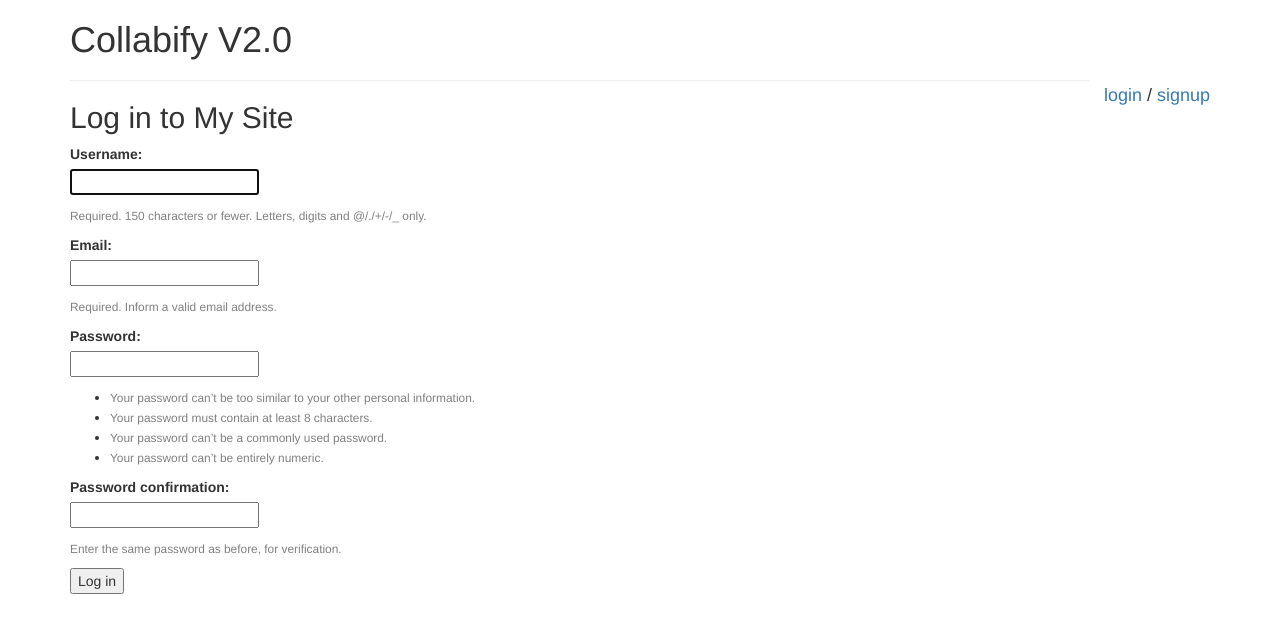
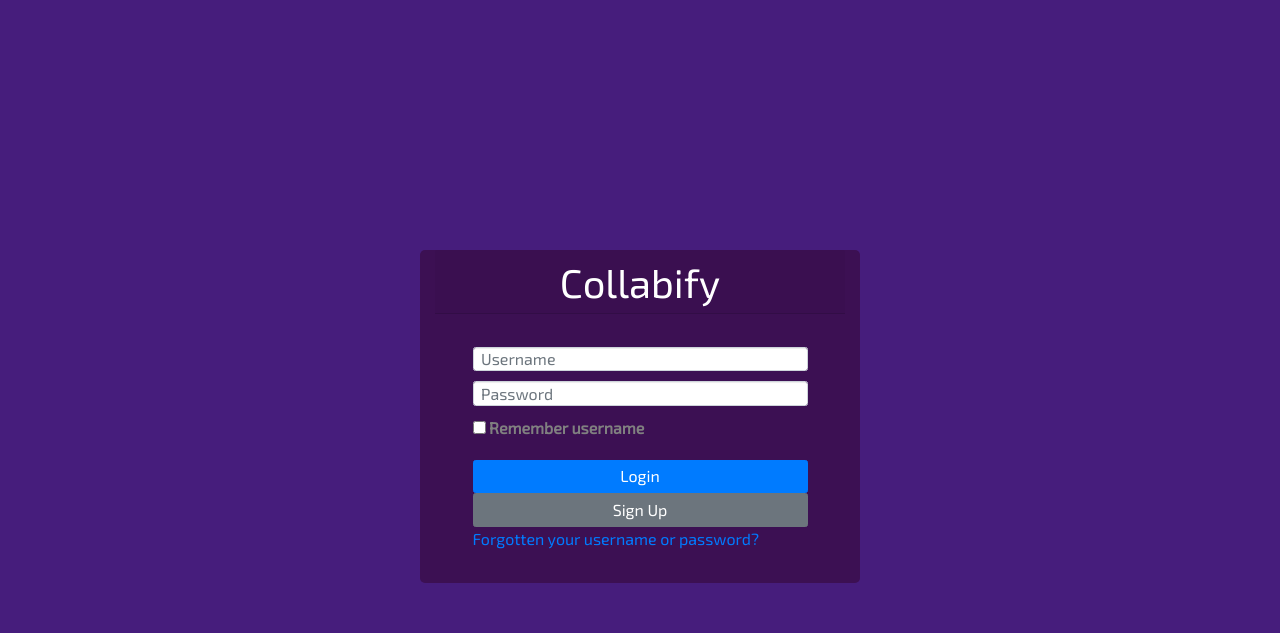
Before and after one commit to dineepthomas/collabify_v2.0, a Django app: template collabify/scripts/templates/login.html in a window 1280 px wide. Shown: the top 633 px of the page. Run offline with Django 3.2, Linux system fonts and the light colour scheme; the template is opened without the code that fills it: values that come from a table or form of the project are taken from there, others are empty; some libraries are stand-ins or nearby versions.

Commit message:
login page

```diff
--- a/collabify/scripts/templates/login.html
+++ b/collabify/scripts/templates/login.html
@@ -1,25 +1,65 @@
-{% extends 'base.html' %}
+<!DOCTYPE html>
+<html lang = "en">
+<meta charset="utf-8">
 
-{% block content %}
-  <h2>Log in to My Site</h2>
-  {% if form.errors %}
-    <p style="color: red">Your username and password didn't match. Please try again.</p>
-  {% endif %}
-  <form method="post">
-    {% csrf_token %}
-    <input type="hidden" name="next" value="{{ next }}" />
-    {% for field in form %}
-      <p>
-        {{ field.label_tag }}<br>
-        {{ field }}<br>
-        {% for error in field.errors %}
-          <p style="color: red">{{ error }}</p>
-        {% endfor %}
-        {% if field.help_text %}
-          <p><small style="color: grey">{{ field.help_text }}</small></p>
-        {% endif %}
-      </p>
-    {% endfor %}
-    <button type="submit">Log in</button>
-  </form>
-{% endblock %}
+<head>
+	  <meta name="viewport" content="width=device-width, initial-scale=1">
+	  <link rel="stylesheet" href="https://maxcdn.bootstrapcdn.com/bootstrap/3.3.7/css/bootstrap.min.css">
+	  <script src="https://ajax.googleapis.com/ajax/libs/jquery/3.3.1/jquery.min.js"></script>
+	  <script src="https://maxcdn.bootstrapcdn.com/bootstrap/3.3.7/js/bootstrap.min.js"></script>
+	  <link href="https://fonts.googleapis.com/css?family=Exo+2" rel="stylesheet">
+	  <link rel="stylesheet" href="https://use.fontawesome.com/releases/v5.2.0/css/all.css" integrity="sha384-hWVjflwFxL6sNzntih27bfxkr27PmbbK/iSvJ+a4+0owXq79v+lsFkW54bOGbiDQ" crossorigin="anonymous">
+	  <link rel="stylesheet" href="https://stackpath.bootstrapcdn.com/bootstrap/4.1.3/css/bootstrap.min.css" integrity="sha384-MCw98/SFnGE8fJT3GXwEOngsV7Zt27NXFoaoApmYm81iuXoPkFOJwJ8ERdknLPMO" crossorigin="anonymous">
+		{% load static %}
+		<link href="{% static 'css/styles.css' %}" rel="stylesheet">
+  </head>
+
+<body style="font-size: 16px; font-family: 'Exo 2', sans-serif; background-color: #461D7C ">
+
+<div class="container img-responsive" style="padding-top: 250px; width: 500px;">
+
+	<div class="container">
+    <div class="container" style=" background-color:#3C1053;  border-radius: 5px;">
+        <h2 class="card-header text-center" style="font-size: 40px; color: white;">Collabify</h2>
+        <div class="card-body">
+            <div class="container" style=" border-radius: 5px; padding: 10px; ">
+                <div class="container">
+                    <form class="mt-3" action="<<insert login action here>>" method="post" id="login">
+                        <!--<input id="anchor" type="hidden" name="anchor" value="">-->
+                        <div class="form-group">
+
+                            <label for="username" class="sr-only">
+                                    Username
+                            </label>
+                            <input type="text" style="font-size: 16px;" name="username" id="username"
+                                class="form-control"
+                                value=""
+                                placeholder="Username">
+                        </div>
+                        <div class="form-group">
+                            <label for="password" class="sr-only">Password</label>
+                            <input type="password" style="font-size: 16px;" name="password" id="password" value=""
+                                class="form-control"
+                                placeholder="Password">
+                        </div>
+
+                            <div class="rememberpass mt-3" style="font-size: 16px; color: grey;">
+                                <input type="checkbox" name="rememberusername" id="rememberusername" value="1" >
+                                <label for="rememberusername">Remember username</label>
+                            </div>
+
+                        <button type="submit" class="btn btn-primary btn-block mt-4" style = "font-size: 16px; font-family: 'Exo 2', sans-serif;" id="loginbtn">Login</button>
+												<a href="{% url 'signup' %}">
+												<button class="btn btn-secondary btn-block" type="submit" style = "font-size: 16px; font-family: 'Exo 2', sans-serif;">Sign Up</button>
+                        <p><a href="https://school.demo.moodle.net/login/forgot_password.php">Forgotten your username or password?</a></p>
+                    </form>
+                </div>
+            </div>
+        </div>
+    </div>
+</div>
+</div>
+
+
+</body>
+</html>
```
Also changed, not shown: collabify/scripts/templates/login_old.html (added, +25 -0 lines).
